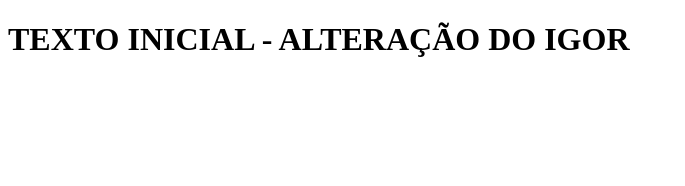
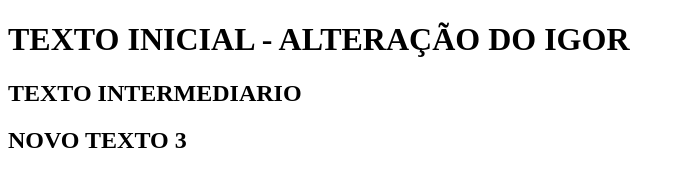
Before and after one commit to JOSE2803/teste, a plain HTML site: page index.html in a window 1280 px wide. Shown: the whole page, without its empty margins (0-685 px from the left). Drawn offline with Linux system fonts and the light colour scheme.

Commit message:
Alteração do Neto

```diff
--- a/index.html
+++ b/index.html
@@ -7,5 +7,7 @@
 </head>
 <body>
     <h1>TEXTO INICIAL - ALTERAÇÃO DO IGOR</h1>
+    <h2>TEXTO INTERMEDIARIO</h2>
+    <H2>NOVO TEXTO 3</H2>
 </body>
 </html>
```
